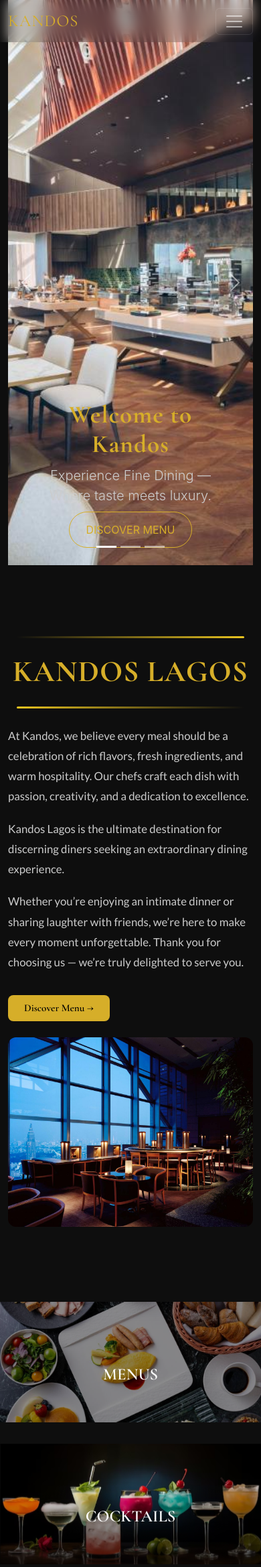
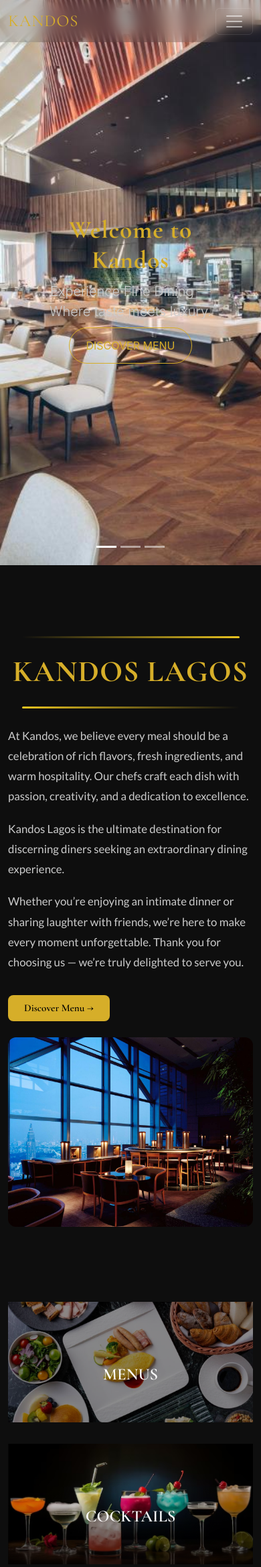
Before and after one commit to moonboy90210/kandos, a PHP site: page /index.html in a window 390 px wide. Shown: the top 2340 px of the page at 67% size. Run offline with PHP 8.4, Linux system fonts and the light colour scheme; some libraries are stand-ins or nearby versions.

Commit message:
minor adjustment to home section

```diff
--- a/index.html
+++ b/index.html
@@ -42,8 +42,8 @@
       </div>
     </nav>
 
-    <section class="hero-section d-flex align-items-center" id="welcome"></section>
-    <div class="container">
+    <section id="welcome">
+      <div class="container-lg p-0">
         <div id="carouselExampleCaptions" class="carousel slide carousel-fade" data-bs-ride="carousel">
           <div class="carousel-indicators">
             <button type="button" data-bs-target="#carouselExampleCaptions" data-bs-slide-to="0" class="active"
@@ -55,44 +55,32 @@
           </div>
           <div class="carousel-inner">
             <div class="carousel-item active">
-            <img src="img/hero4.jpg" class="d-block w-100" alt="...">
-            <div class="carousel-caption ">
+              <img src="img/hero4.jpg" class="d-block w-100" alt="Indoor ambiance">
+              <div class="carousel-caption justify-content-center align-items-center">
                 <h1 class="display-3 fw-bold"> Welcome to Kandos</h1>
                 <p class="lead mb-4">Experience Fine Dining — Where taste meets luxury.</p>
                 <a href="menu.html" class="btn-outline-gold py-3 text-decoration-none">DISCOVER MENU</a>
               </div>
             </div>
             <div class="carousel-item">
-            <img src="img/hero5.jpg" class="d-block w-100" alt="...">
+              <img src="img/hero5.jpg" class="d-block w-100" alt="chefs Special">
               <div class="carousel-caption">
-              <h5>Second slide label</h5>
-              <p>Some representative placeholder content for the second slide.</p>
+                <h1 class="display-3 fw-bold"> Welcome to Kandos</h1>
+                <p class="lead mb-4">Experience Fine Dining — Where taste meets luxury.</p>
+                <a href="menu.html" class="btn-outline-gold py-3 text-decoration-none">DISCOVER MENU</a>
               </div>
             </div>
             <div class="carousel-item">
-            <img src="img/hero9.jpg" class="d-block w-100" alt="...">
+              <img src="img/hero9.jpg" class="d-block w-100" alt="outdoor ambiance">
               <div class="carousel-caption">
-              <h5>Third slide label</h5>
-              <p>Some representative placeholder content for the third slide.</p>
+                <h1 class="display-3 fw-bold"> Welcome to Kandos</h1>
+                <p class="lead mb-4">Experience Fine Dining — Where taste meets luxury.</p>
+                <a href="menu.html" class="btn-outline-gold py-3 text-decoration-none">DISCOVER MENU</a>
               </div>
             </div>
           </div>
-        <button class="carousel-control-prev" type="button" data-bs-target="#carouselExampleCaptions"
-          data-bs-slide="prev">
-          <span class="carousel-control-prev-icon" aria-hidden="true"></span>
-          <span class="visually-hidden">Previous</span>
-        </button>
-        <button class="carousel-control-next" type="button" data-bs-target="#carouselExampleCaptions"
-          data-bs-slide="next">
-          <span class="carousel-control-next-icon" aria-hidden="true"></span>
-          <span class="visually-hidden">Next</span>
-        </button>
         </div>
       </div>
-
-    <!-- HERO SECTION -->
-
-
     </section>
   </header>
 
@@ -154,8 +142,8 @@
     <div class="container">
       <div class="row align-items-center">
         <!-- Text Side -->
-        <div class="col-md-12 col-lg-6">
-          <div class="underline2"></div>
+        <div class="col-md-12 col-xl-6">
+          <div class="underline2 "></div>
           <h2 class="menu-title text-center my-4">KANDOS LAGOS</h2>
           <div class="underline1"></div>
 
@@ -181,7 +169,7 @@
         </div>
 
         <!-- Image Side -->
-        <div class="col-md-12 col-lg-6 text-center pt-4">
+        <div class="col-md-12 col-xl-6 text-center pt-4">
           <div class="about-img-wrapper">
             <img src="/img/newBG.jpg" alt="Head Chef at Kando’s" class="about-img img-fluid rounded shadow-lg">
             <!-- <div class="image-overlay"></div> -->
@@ -194,8 +182,8 @@
 
 
 
-  <section id="navigate">
-    <div class="container mx-">
+  <section id="navigate" class="container">
+    <div class="container">
       <div class="row justify-content-center align-items-center py-3">
         <div class="col-md-9 col-lg-6 navigate-img p-0">
           <img src="/img/special2.jpg" alt="Good meal" class="img-fluid">
--- a/styler.css
+++ b/styler.css
@@ -51,7 +51,9 @@ body {
   height: 100vh;
   object-fit: cover;
 }
-
+.carousel-caption {
+  bottom: 35%;
+}
 /* Headings */
 h1,
 h2,
@@ -412,7 +414,7 @@ textarea {
 @media (max-width: 768px) {
   .underline1,
   .underline2 {
-    width: 340px;
+    width: 325px;
   }
 }
 @keyframes fadeIn {
```
Lines whose indentation alone changed are shown as unchanged.
